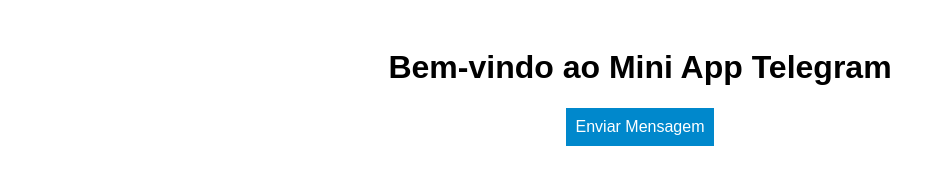
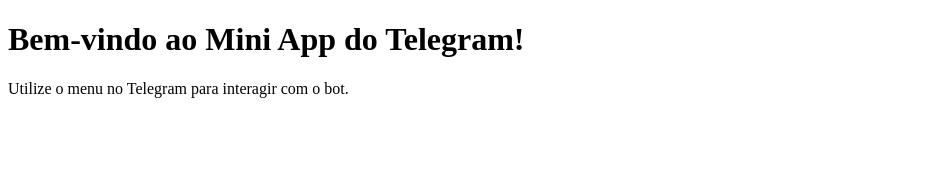
Before and after one commit to Gelson-creat/mini-app-telegram, a website: page public/index.html in a window 1280 px wide. Shown: the whole page, without its empty margins (0-945 px from the left). Drawn offline with Linux system fonts and the light colour scheme.

Commit message:
Update index.html

```diff
--- a/public/index.html
+++ b/public/index.html
@@ -4,13 +4,9 @@
     <meta charset="UTF-8">
     <meta name="viewport" content="width=device-width, initial-scale=1.0">
     <title>Mini App Telegram</title>
-    <link rel="stylesheet" href="styles.css">
-    <script src="https://telegram.org/js/telegram-web-app.js"></script>
 </head>
 <body>
-    <h1>Bem-vindo ao Mini App Telegram</h1>
-    <button id="botao">Enviar Mensagem</button>
-
-    <script src="script.js"></script>
+    <h1>Bem-vindo ao Mini App do Telegram!</h1>
+    <p>Utilize o menu no Telegram para interagir com o bot.</p>
 </body>
 </html>
```
